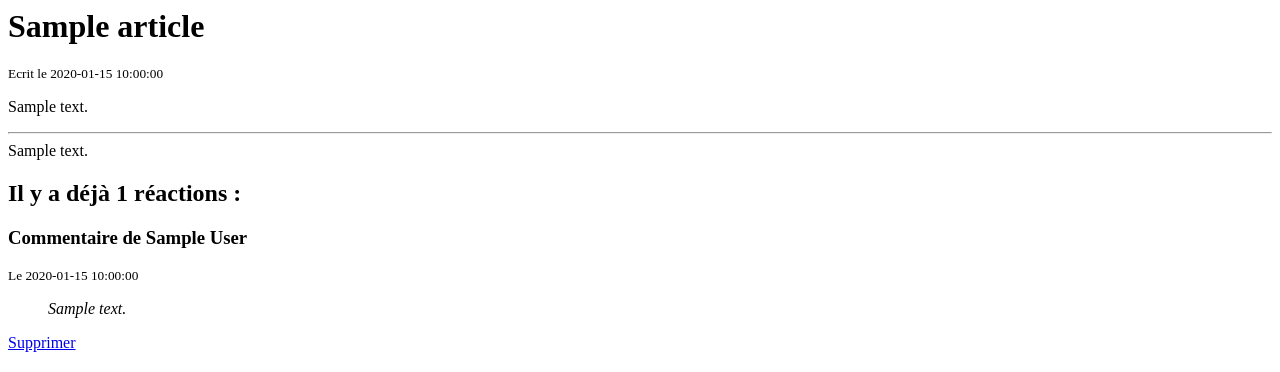
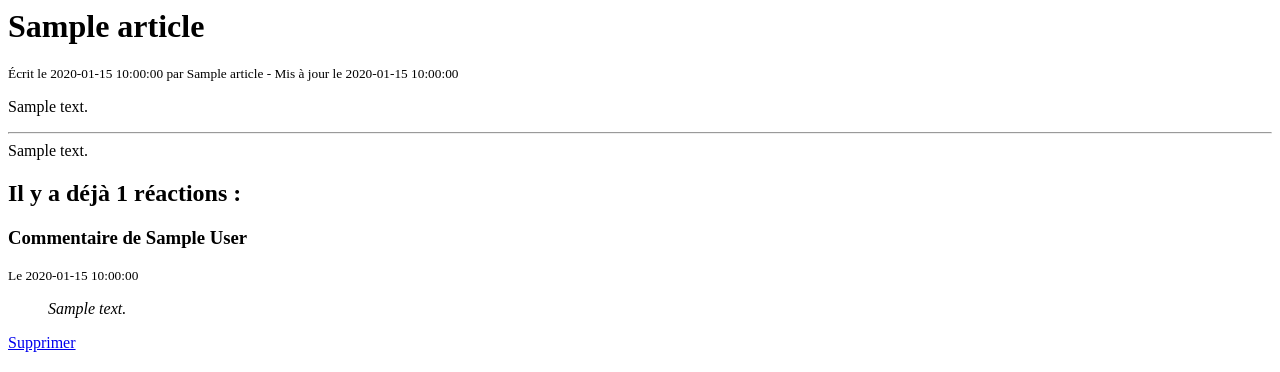
Before and after one commit to teddylelong/openclassrooms-p5, a PHP site: template templates/admin/articles/show.html.php in a window 1280 px wide. Shown: the top 372 px of the page. Run offline with PHP 8.4, Linux system fonts and the light colour scheme; the template is opened without the code that fills it: most values are stand-ins (such as "Sample title", 1, 10 or a date in 2020).

Commit message:
Updated admin article views (index & show) to print last update date

```diff
--- a/templates/admin/articles/index.html.php
+++ b/templates/admin/articles/index.html.php
@@ -2,7 +2,7 @@
 
 <?php foreach ($articles as $article) : ?>
     <h2><?= $article->getTitle() ?></h2>
-    <small>Écrit le <?= $article->getCreatedAt() ?></small>
+    <small>Écrit le <?= $article->getCreatedAt() ?> par <?= $article->getAuthorName() ?></small>
     <p><?= $article->getExcerpt() ?></p>
     <a href="/article/showadmin/<?= $article->getId() ?>/">Consulter</a>
     <a href="/article/modify/<?= $article->getId() ?>/">Modifier</a>
--- a/templates/admin/articles/show.html.php
+++ b/templates/admin/articles/show.html.php
@@ -1,6 +1,11 @@
 <h1><?= $article->getTitle() ?></h1>
 
-<small>Ecrit le <?= $article->getCreatedAt() ?></small>
+<small>
+    Écrit le <?= $article->getCreatedAt() ?> par <?= $article->getAuthorName() ?>
+    <?php if($article->getUpdatedAt()) : ?>
+        - Mis à jour le <?= $article->getUpdatedAt() ?>
+    <?php endif ?>
+</small>
 
 <p><?= $article->getExcerpt() ?></p>
 
```
